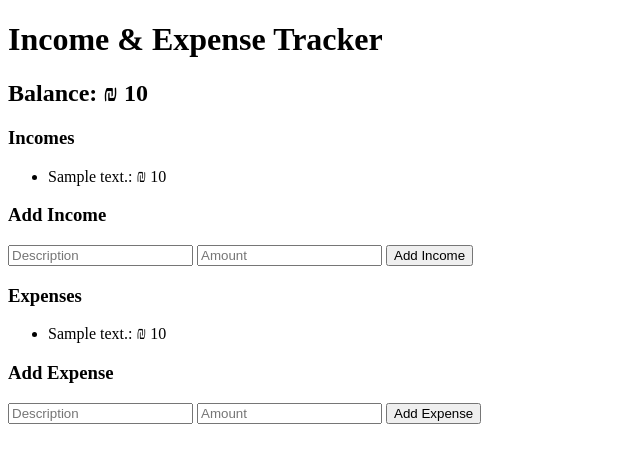
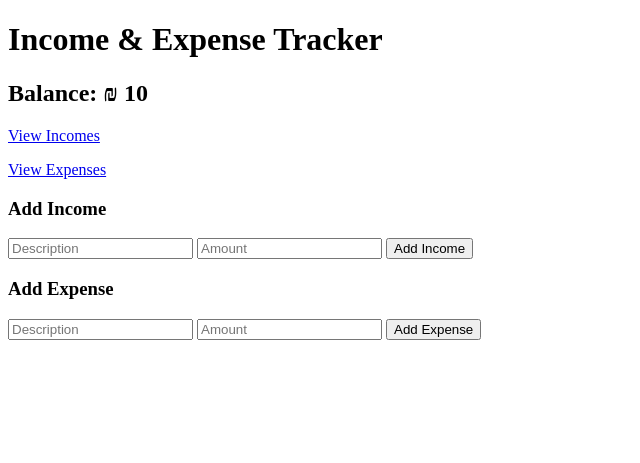
Before and after one commit to Daniel2369/Budget_Manager_Web, a Flask app: template templates/index.html in a window 1280 px wide. Shown: the top 463 px of the page, without its empty margins (0-640 px from the left). Run offline with Flask 3, Linux system fonts and the light colour scheme; the template is opened without the code that fills it: most values are stand-ins (such as "Sample title", 1, 10 or a date in 2020).

Commit message:
Update index.html

```diff
--- a/templates/index.html
+++ b/templates/index.html
@@ -4,6 +4,19 @@
     <meta charset="UTF-8">
     <meta name="viewport" content="width=device-width, initial-scale=1.0">
     <title>Income & Expense Tracker</title>
+    <style>
+        .error-message {
+            color: red;
+            font-weight: bold;
+        }
+        .success-message {
+            color: green;
+            font-weight: bold;
+        }
+        .default-message {
+            color: black;
+        }
+    </style>
 </head>
 <body>
     <h1>Income & Expense Tracker</h1>
@@ -19,28 +32,13 @@
         {% endif %}
     {% endwith %}
 
-    <style>
-        .error-message {
-            color: red;
-            font-weight: bold;
-        }
-        .success-message {
-            color: green;
-            font-weight: bold;
-        }
-        .default-message {
-            color: black;
-        }
-    </style>
-
     <h2>Balance: ₪ {{ balance }}</h2>
 
-    <h3>Incomes</h3>
-    <ul>
-        {% for income in incomes %}
-            <li>{{ income.description }}: ₪ {{ income.amount }}</li>
-        {% endfor %}
-    </ul>
+    <!-- Link to Incomes Page -->
+    <p><a href="{{ url_for('incomes_page') }}">View Incomes</a></p>
+
+    <!-- Link to Expenses Page -->
+    <p><a href="{{ url_for('expenses_page') }}">View Expenses</a></p>
 
     <h3>Add Income</h3>
     <form action="/add_income" method="post">
@@ -49,19 +47,11 @@
         <button type="submit">Add Income</button>
     </form>
 
-    <h3>Expenses</h3>
-    <ul>
-        {% for expense in expenses %}
-            <li>{{ expense.description }}: ₪ {{ expense.amount }}</li>
-        {% endfor %}
-    </ul>
-
     <h3>Add Expense</h3>
     <form action="/add_expense" method="post">
         <input type="text" name="description" placeholder="Description" required>
         <input type="number" step="0.01" name="amount" placeholder="Amount" required>
         <button type="submit">Add Expense</button>
     </form>
-
 </body>
 </html>
```
